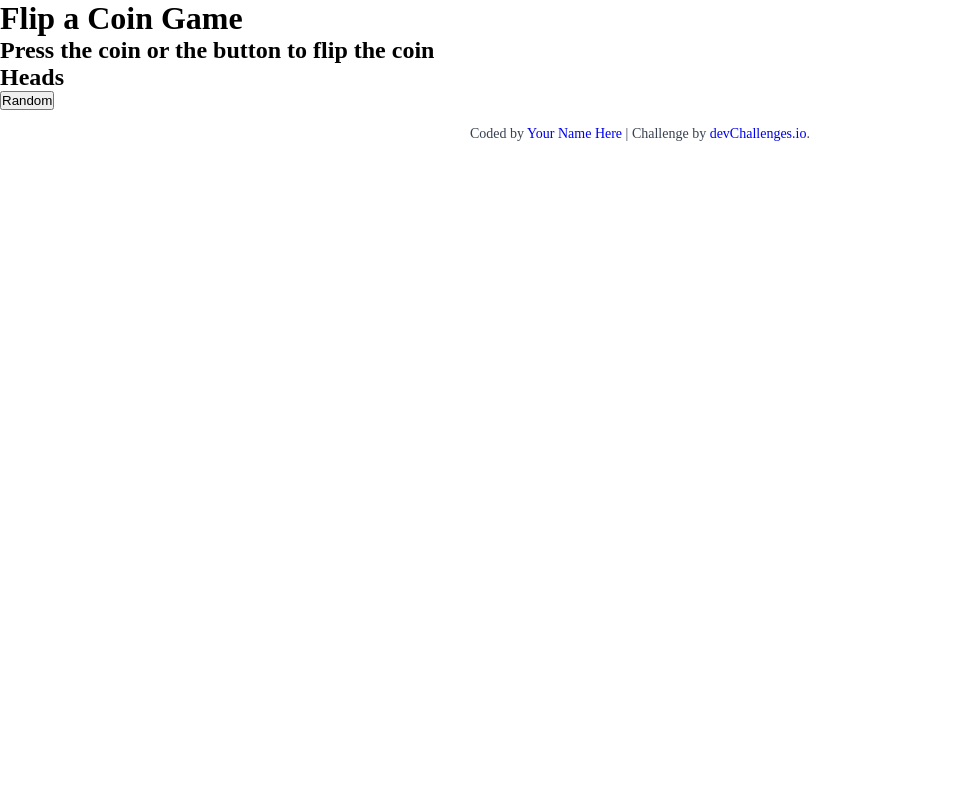
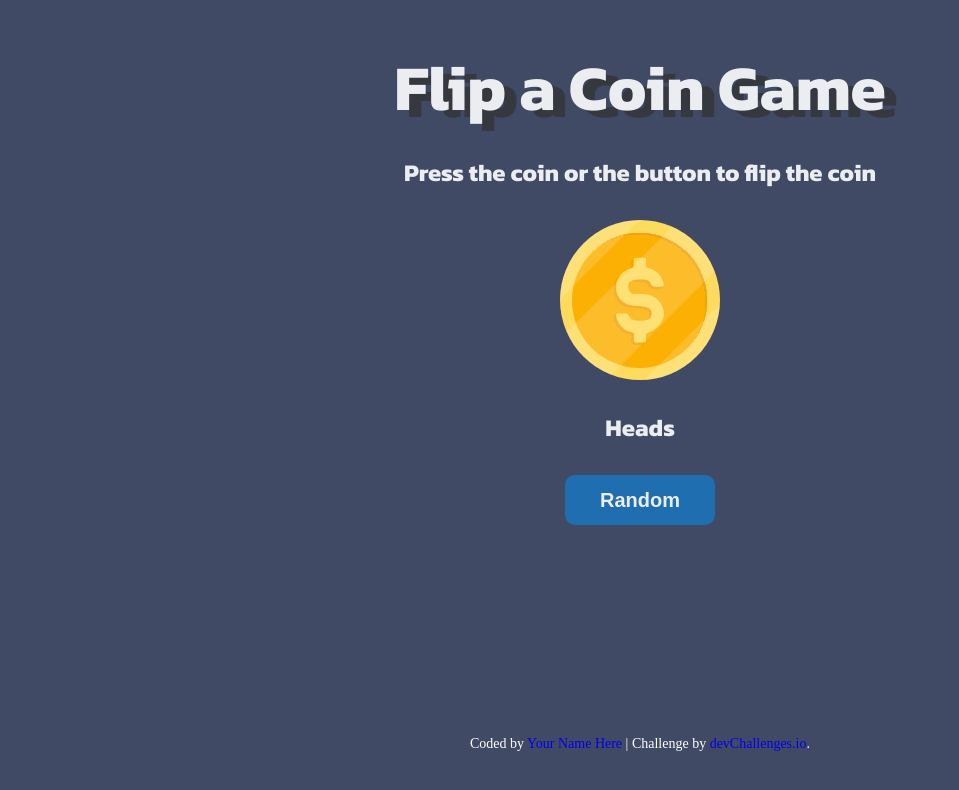
Before and after one commit to WeslleyNsou/flip-the-coin-master, a plain HTML site: page flip-the-coin-master/index.html in a window 1280 px wide. Shown: the whole page, without its empty margins (0-959 px from the left). Drawn offline with Linux system fonts and the light colour scheme.

Commit message:
projeto concluido

```diff
--- a/flip-the-coin-master/Random.js
+++ b/flip-the-coin-master/Random.js
@@ -4,9 +4,22 @@ Random.addEventListener('click', function(){
     let result = Math.random() < 0.5 ? "Heads" : "Tail"
     document.getElementById('result-txt').innerHTML = result
     if(result === "Heads"){
+        var img = document.getElementById('result-img')
+
+        var novaimg = document.createElement("img")
+        novaimg.src = "resources/heads.svg"
+
+        img.innerHTML = "";
+        img.appendChild(novaimg)
 
     }else{
-        console.log('> 0.5')
+        var img = document.getElementById('result-img')
+
+        var novaimg = document.createElement("img")
+        novaimg.src = "resources/tails.svg"
+
+        img.innerHTML = "";
+        img.appendChild(novaimg)
     }
 
 })
--- a/flip-the-coin-master/index.html
+++ b/flip-the-coin-master/index.html
@@ -10,7 +10,7 @@
       type="image/x-icon"
       sizes="96x96"
     />
-
+    <link rel="stylesheet" href="style.css">
     <title>Flip the coin | devChallenges.io</title>
 
     <!--You are welcome to delete these styles or modify them in your own stylesheet -->
@@ -29,7 +29,7 @@
         font-size: 14px;
         text-align: center;
         margin-top: 16px;
-        color: rgb(55, 65, 81);
+        color: white;
       }
 
       .author-info a {
@@ -47,12 +47,16 @@
     Random
 
     -->
-    <h1>Flip a Coin Game</h1>
-    <h2>Press the coin or the button to flip the coin</h2>
+    <main>
+      <h1>Flip a Coin Game</h1>
+      <h2>Press the coin or the button to flip the coin</h2>
 
-    <h2 id="result-txt">Heads</h2>
-
-    <button id="Random">Random</button>
+          <div id="result-img">
+            <img src="resources/heads.svg" alt="">
+          </div>
+      <h2 id="result-txt">Heads</h2>
+      <button id="Random">Random</button>
+    </main>
 
 
     <div class="author-info">
--- /dev/null
+++ b/flip-the-coin-master/style.css
@@ -0,0 +1,69 @@
+@charset "UTF-8";
+/*Kanit*/
+@import url('https://fonts.googleapis.com/css2?family=Fraunces:ital,opsz,wght@0,9..144,100..900;1,9..144,100..900&family=Kanit:ital,wght@0,100;0,200;0,300;0,400;0,500;0,600;0,700;0,800;0,900;1,100;1,200;1,300;1,400;1,500;1,600;1,700;1,800;1,900&family=Karla:ital,wght@0,200..800;1,200..800&display=swap');
+
+:root{
+    --cinza-escuro: #35383F;
+    --branco: #ECEDF0;
+    --azul: #1F6FB0;
+    --cinza-claro: #404A65;
+}
+
+*{
+    margin: 0px;
+    padding: 0px;
+}
+
+body{
+    background-color: var(--cinza-claro);
+}
+main{
+    height: 90vh;
+}
+
+h1{
+    font-family: "Kanit", Verdana, Geneva, Tahoma, sans-serif ;
+    font-size: 4rem;
+    font-weight: bold;
+    color: var(--branco);
+    text-shadow: var(--cinza-escuro) 12px 7px 0px;
+
+    text-align: center;
+    padding-top: 40px;
+    padding-bottom: 20px;
+
+}
+h2{
+    font-family: "Kanit", Verdana, Geneva, Tahoma, sans-serif ;
+    font-size: 1.5rem;
+    font-weight: bold;
+    color: var(--branco);
+
+    text-align: center;
+    padding-bottom: 30px;
+}
+
+#result-img{
+    display: flex;
+    justify-content: center;
+    align-items: center;
+
+    padding-bottom: 30px;
+}
+
+button{
+    font-size: 1.25rem;
+    font-weight: bold;
+    color: var(--branco);
+
+    width: 150px;
+    height: 50px;
+
+    background-color: var(--azul);
+
+    border: none;
+    border-radius: 10px;
+
+    display: block;
+    margin: auto;
+}
```
